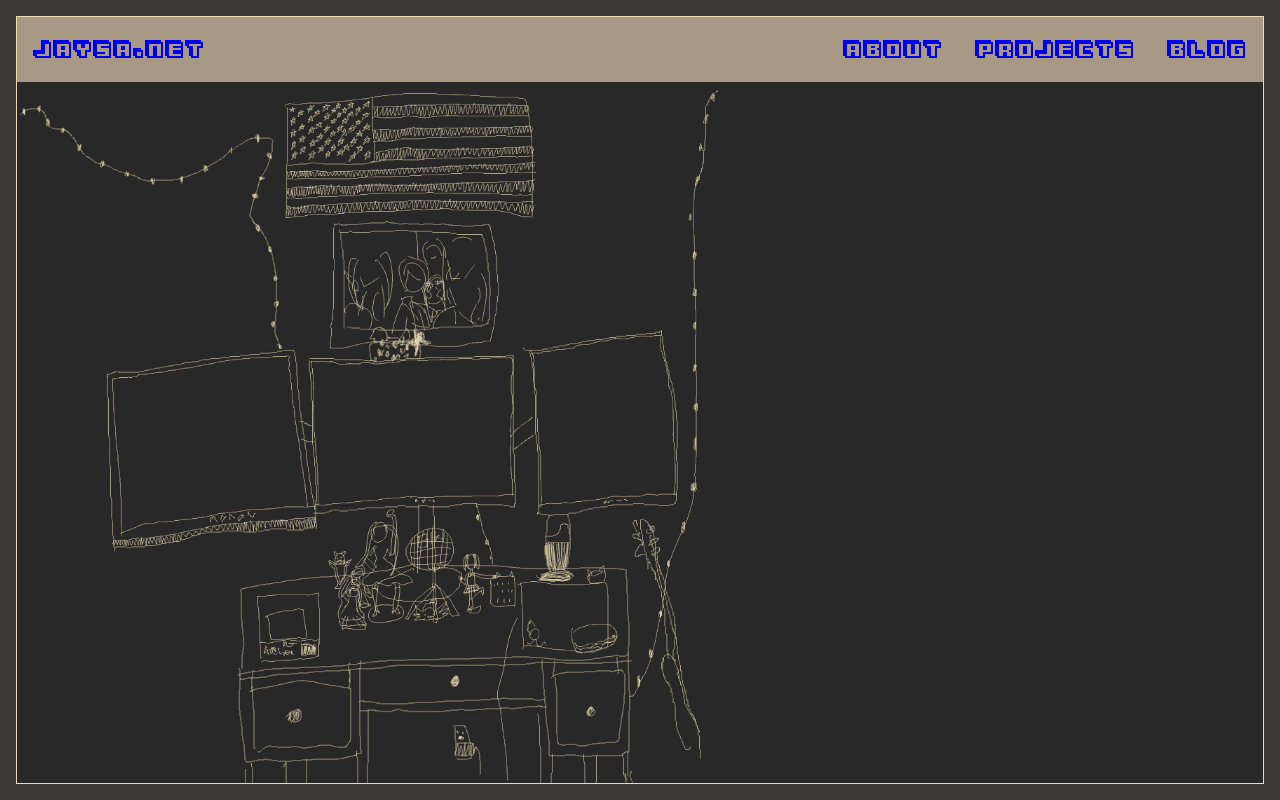
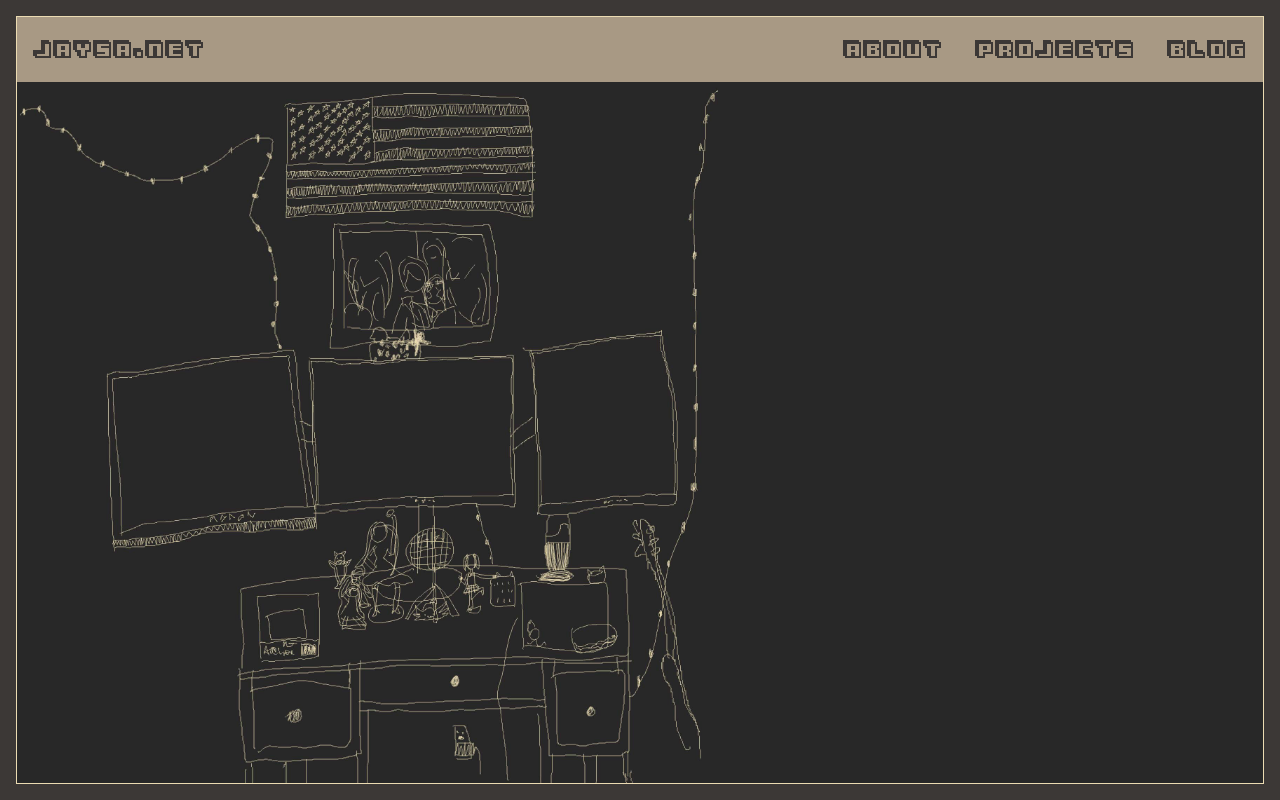
Before and after one commit to jaysa68/jaysa.net-web, a Next.js app in the folder jaysa.net/: page / in a window 1280 px wide. Built offline with nearby package versions, Linux system fonts and the light colour scheme.

Commit message:
test links not turning blue

```diff
--- a/jaysa.net/src/app/styles/global.css
+++ b/jaysa.net/src/app/styles/global.css
@@ -102,6 +102,10 @@ body {
   overflow: hidden;
 }
 
+a {
+  color: var(--bg1-color);
+}
+
 @media (max-width: 674px) {
   .imageWrapper {
     justify-content: center;
```
